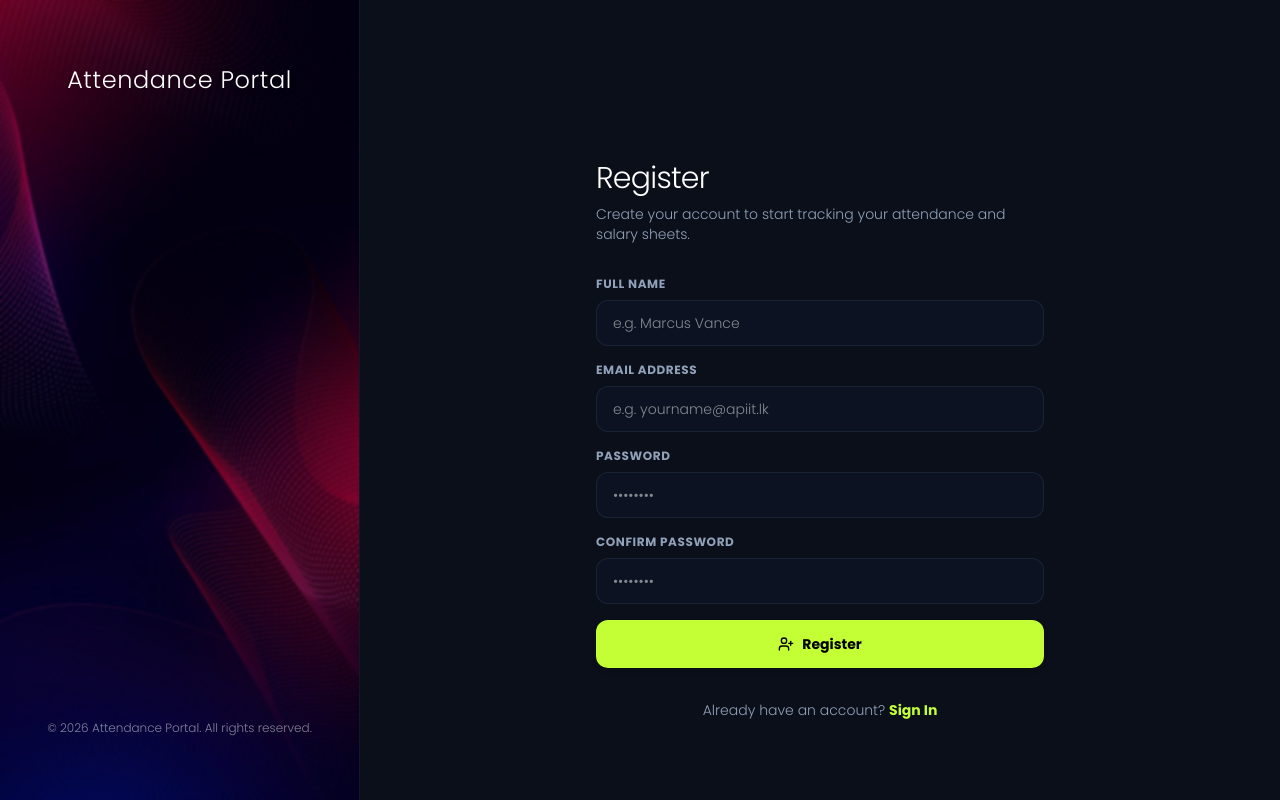
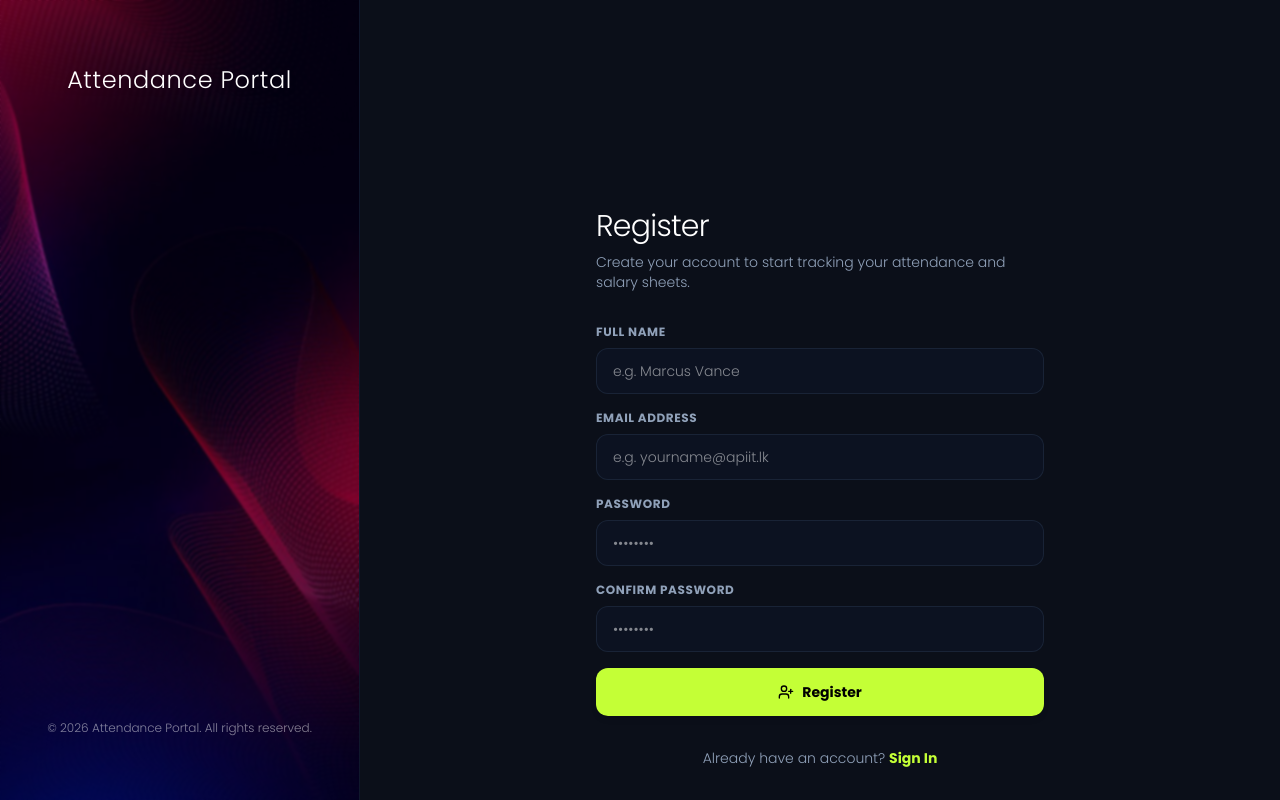
Before and after one commit to movindu477/IT-Departement-Attendance-Portal, a React (Vite) app: page /register in a window 1280 px wide. Built offline with nearby package versions, Linux system fonts and the light colour scheme; no server answers.

Commit message:
style: reduce bottom padding in Register.jsx to pb-8 to move the form lower

```diff
--- a/src/components/Auth/Register.jsx
+++ b/src/components/Auth/Register.jsx
@@ -38,7 +38,7 @@ const Register = () => {
   };
 
   return (
-    <div className="h-full w-full flex flex-col items-center px-6 pb-20 justify-end text-slate-200">
+    <div className="h-full w-full flex flex-col items-center px-6 pb-8 justify-end text-slate-200">
       <div className="w-full max-w-md animate-fade-in-up">
         <div className="mb-8">
           <h2 className="text-3xl font-light text-white tracking-tight">Register</h2>
```
